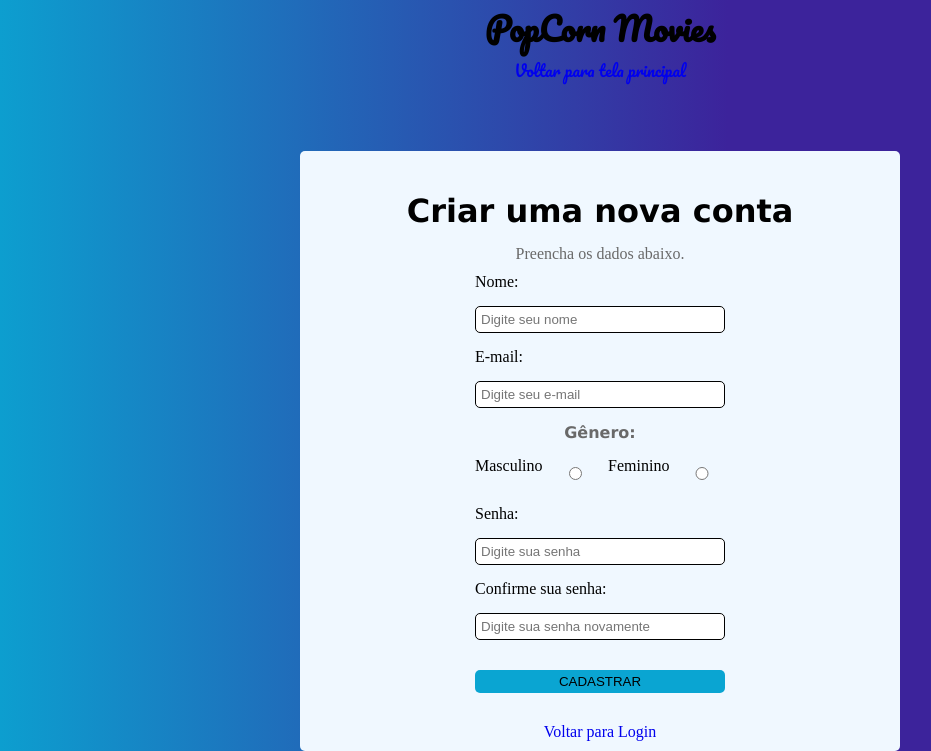
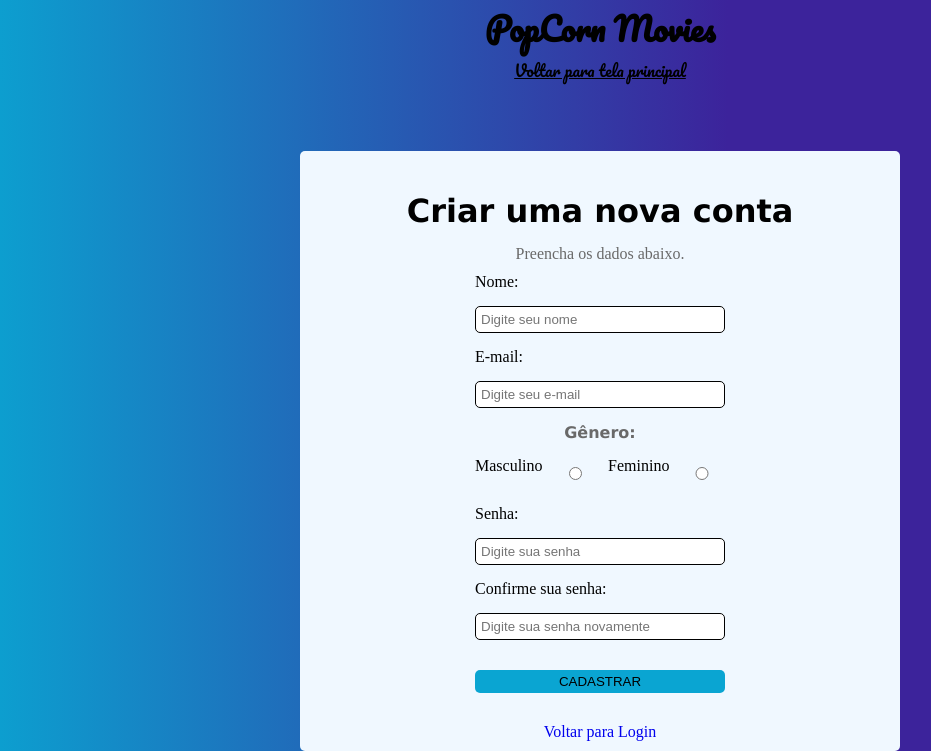
Before and after one commit to mateusferreiraof/unima_engenharia_de_software, a Flask app: page /cadastro in a window 1280 px wide. Shown: the top 751 px of the page, without its empty margins (40-971 px from the left). Run offline with Flask 3, Linux system fonts and the light colour scheme.

Commit message:
Pequenas alterações de organização

```diff
--- a/PROJETO/static/cadastro.css
+++ b/PROJETO/static/cadastro.css
@@ -122,6 +122,11 @@ footer {
     color: red;
 }
 
+#subtitulocadastro {
+    color: black;
+    text-decoration: underline black
+}
+
 .cabecario-do-cadastro {
     display: flex;
     align-items: center;
--- a/PROJETO/static/login.css
+++ b/PROJETO/static/login.css
@@ -45,6 +45,11 @@ body {
     font-size: 20px;
     font-weight: bold;
     color: red;
+}
+
+#subtitulologin {
+    color: black;
+    text-decoration: underline black;
 }
 
 .forma-geral-do-login {
--- a/PROJETO/templates/cadastro.html
+++ b/PROJETO/templates/cadastro.html
@@ -10,7 +10,7 @@
     <header>
         <h1>PopCorn Movies</h1>
         <nav>
-            <ul><li><a href="/home">Voltar para tela principal</a></li>
+            <ul><li><a href="/home" id="subtitulocadastro">Voltar para tela principal</a></li>
             </ul></nav>
     </header>
     <fieldset>
--- a/PROJETO/templates/login.html
+++ b/PROJETO/templates/login.html
@@ -11,7 +11,7 @@
         <h1>PopCorn Movies</h1>
          <nav>
             <ul>
-                <li><a href="/home">Voltar para tela principal</a></li>
+                <li><a href="/home" id="subtitulologin">Voltar para tela principal</a></li>
             </ul></nav>
     </header>
     <fieldset class="forma-geral-do-login">
```
